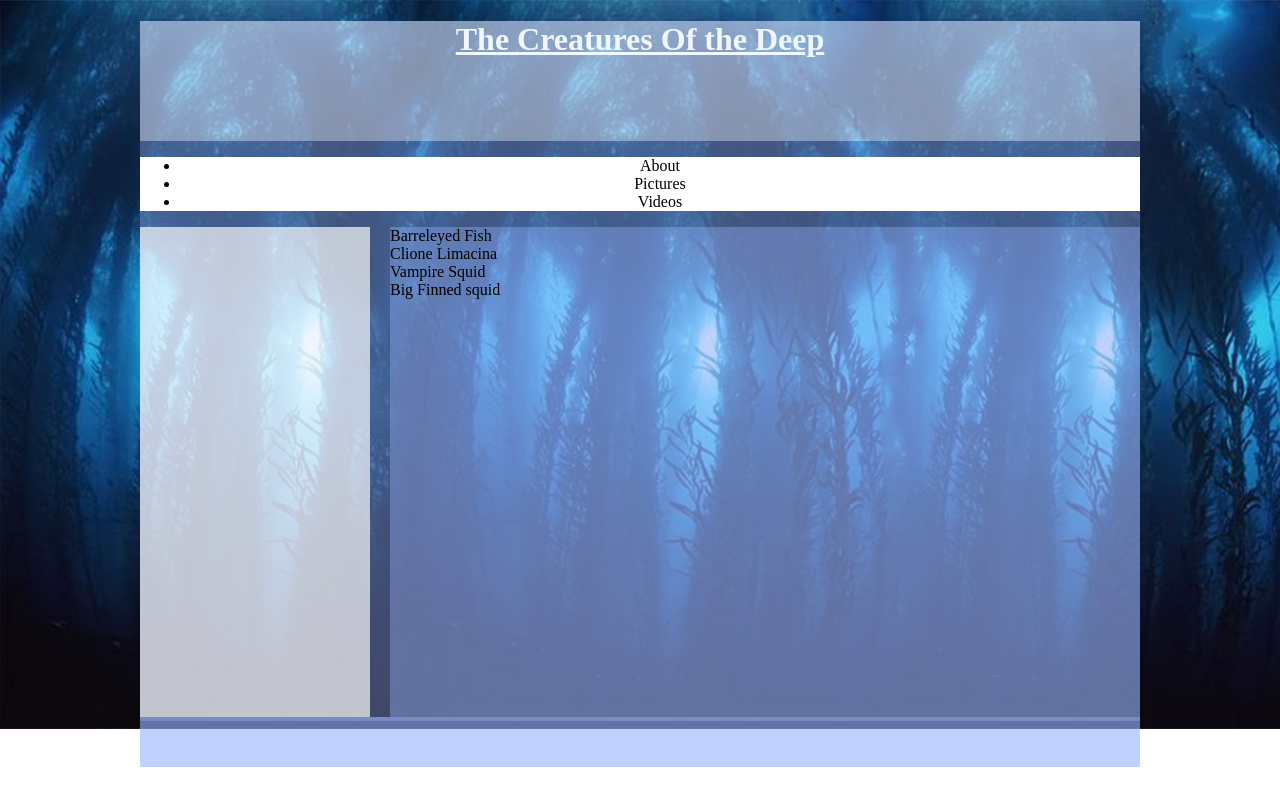
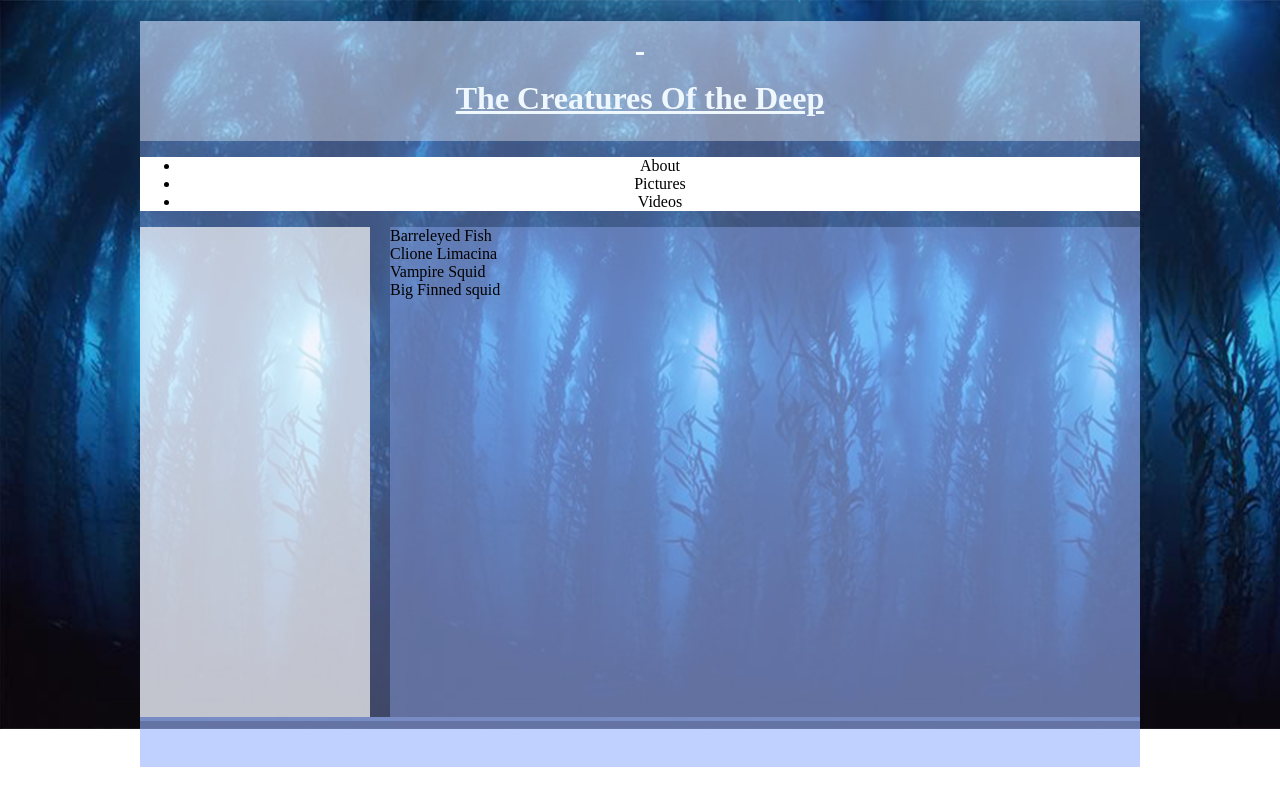
Before and after one commit to AlexisNGonzo/creatureinthesea, a plain HTML site: page index.html in a window 1280 px wide. Drawn offline with Linux system fonts and the light colour scheme.

Commit message:
Update index.html

```diff
--- a/index.html
+++ b/index.html
@@ -9,9 +9,18 @@
 
 <body>
 	<div id="container">
-		<header><h1>The Creatures Of the Deep</h1></header>
+		<header>
+		  <h1></h1>
+		  <h1>&nbsp;</h1>
+		  <h1>The Creatures Of the Deep</h1>
+        </header>
 		<nav>
-			<ul><li>About</li><li>Pictures</li><li>Videos</li></ul></nav>
+	  <ul>
+		  <li>About</li>
+		  <li>Pictures</li>
+		  <li>Videos</li>
+			</ul>
+		</nav>
 		<aside></aside>
 		<section id="main">
 			<article class="small1 articleSmall">Barreleyed Fish</article>
@@ -20,7 +29,7 @@
 			<article class="large1 articleLarge">Big Finned squid</article>
 		</section>
 	<footer></footer>
-	</div>
+</div>
 
 
 
```
